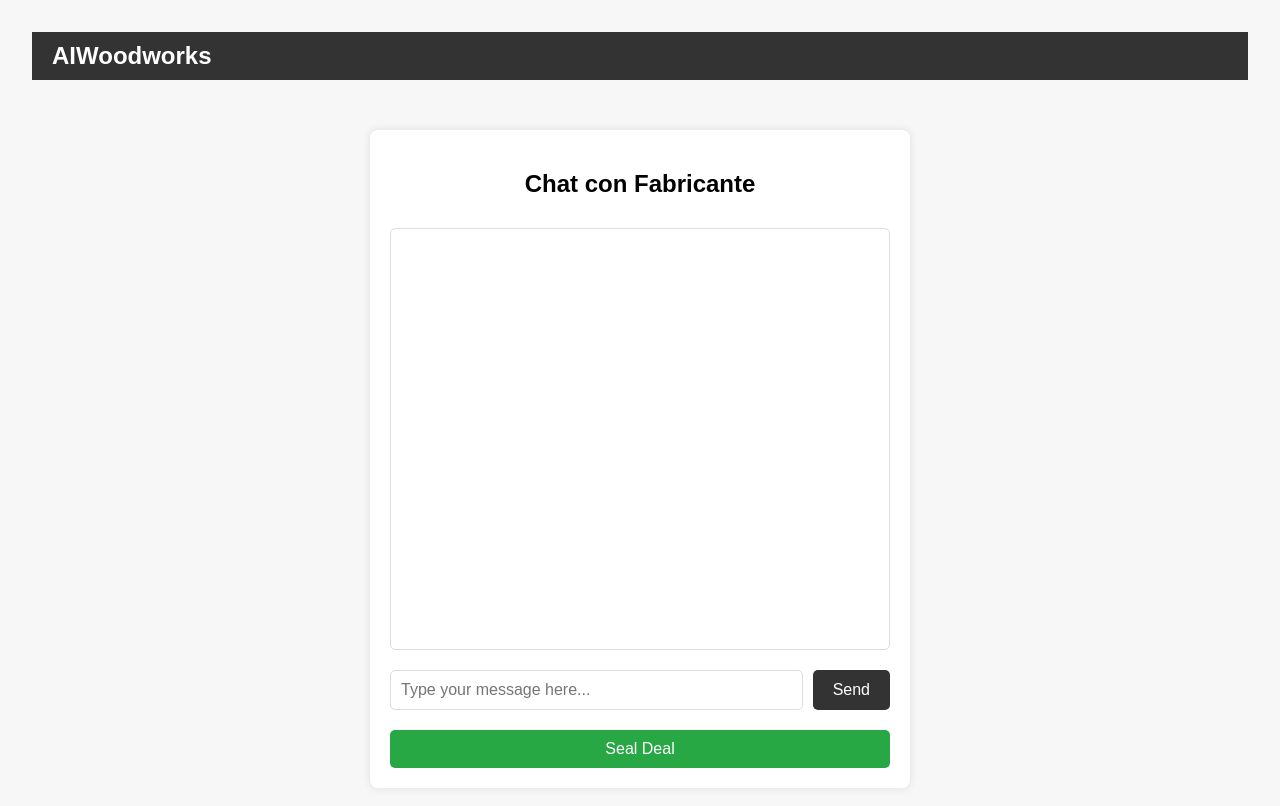
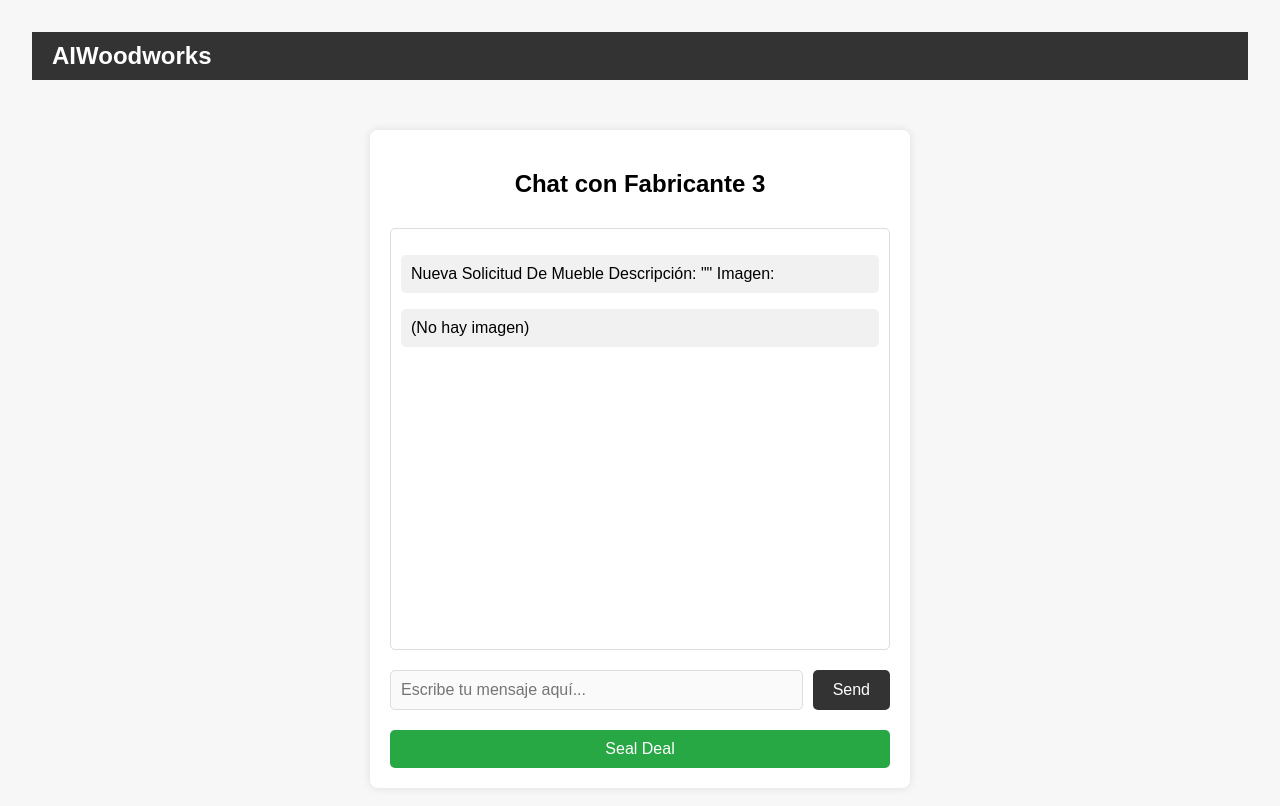
Before and after one commit to Kevin-Calvo/AIWoodWorks, a React (Vite) app in the folder AIWoodWorks-FE/: page /chat in a window 1280 px wide. Shown: the top 806 px of the page. Built offline with nearby package versions, Linux system fonts and the light colour scheme.

Commit message:
muestra cambios

```diff
--- a/AIWoodWorks-FE/src/Chat/Chat.jsx
+++ b/AIWoodWorks-FE/src/Chat/Chat.jsx
@@ -1,84 +1,61 @@
-import { useState, useEffect } from 'react';
-import { useNavigate, useLocation } from 'react-router-dom';  // Import useNavigate and useLocation from react-router-dom
+import React, { useEffect, useState } from 'react';
+import { useLocation } from 'react-router-dom';
 import './Chat.css';
 
 function Chat() {
+  const location = useLocation();
+  const { prompt, imageUrl } = location.state || {}; // Obtiene el prompt y la imagen si están disponibles
+
   const [messages, setMessages] = useState([]);
-  const [userInput, setUserInput] = useState('');
-  const navigate = useNavigate();  // Initialize navigate
-  const location = useLocation();  // Get location to retrieve passed state
-  const { prompt, imageUrl, fabricanteId } = location.state || {};  // Get prompt and imageUrl from location.state
 
   useEffect(() => {
-    if (prompt && imageUrl) {
-      // Add initial system message with the prompt and image
-      setMessages([
-        { sender: false, text: `Nueva Solicitud de Mueble\nDescripcion\n"${prompt}"` },
-        { sender: false, text: `Imagen\n` },
-        { sender: false, text: `${imageUrl ? <img src={imageUrl} alt="Furniture Design" className="generated-image" /> : 'No image provided'}` },
-      ]);
-    }
+    // Configura el mensaje inicial con el prompt y la imagen, dejando campos vacíos si no existen
+    setMessages([
+      {
+        sender: 'Fabricante',
+        text: `Nueva Solicitud De Mueble\n\nDescripción: "${prompt || ''}"\n\nImagen:`,
+        image: imageUrl || null,
+      },
+    ]);
   }, [prompt, imageUrl]);
-
-  const sendMessage = () => {
-    if (userInput.trim() === '') return;
-
-    // Add user message to the messages array
-    setMessages(prevMessages => [
-      ...prevMessages,
-      { sender: true, text: userInput },
-    ]);
-
-    // Simulate a response from the receiver
-    setMessages(prevMessages => [
-      ...prevMessages,
-      { sender: false, text: `Received: ${userInput}` },
-    ]);
-
-    // Clear the input field
-    setUserInput('');
-  };
-
-  const sealDeal = () => {
-    // Redirect to the payment screen when sealing the deal
-    navigate('/payment');  // Navigate to the payment page
-  };
 
   return (
     <>
-      {/* Header with logo */}
+      {/* Encabezado con el título */}
       <header>
         <div className="logo">AIWoodworks</div>
       </header>
 
-      {/* Main container for chat */}
+      {/* Contenedor principal */}
       <div className="container">
-        <h2>Chat con Fabricante {fabricanteId}</h2>
+        <h2>Chat con Fabricante 3</h2>
 
-        {/* Chat box to display messages */}
+        {/* Caja de chat para mostrar los mensajes */}
         <div className="chat-box">
           {messages.map((message, index) => (
-            <div key={index} className={`message ${message.sender ? 'sender' : 'receiver'}`}>
+            <div key={index} className="message receiver">
               <p>{message.text}</p>
+              {message.image ? (
+                <div className="image-container">
+                  <img src={message.image} alt="Furniture Design" className="generated-image" />
+                </div>
+              ) : (
+                <p>(No hay imagen)</p> // Texto alternativo si no hay imagen
+              )}
             </div>
           ))}
         </div>
 
-        {/* Input group for user prompts */}
+        {/* Campo de entrada de texto y botones */}
         <div className="input-group">
-          <input
-            type="text"
-            value={userInput}
-            onChange={(e) => setUserInput(e.target.value)}
-            placeholder="Type your message here..."
-          />
-          <button className="send-button" onClick={sendMessage}>
+          <input type="text" placeholder="Escribe tu mensaje aquí..." disabled />
+          <button className="send-button" disabled>
             Send
           </button>
         </div>
 
-        {/* Button to seal the deal */}
-        <button className="seal-deal-button" onClick={sealDeal}>
+        {/* Botón para sellar el trato */}
+        <button className="seal-deal-button" disabled>
           Seal Deal
         </button>
       </div>
--- a/AIWoodWorks-FE/src/Request/Request.jsx
+++ b/AIWoodWorks-FE/src/Request/Request.jsx
@@ -85,7 +85,7 @@ function AIImageRequest() {
 
   const makeDesign = () => {
     // Navegar a la página de sugerencias pasando el prompt y la imagen como estado
-    navigate('/sugerencia', { state: { prompt: userPrompt, image: generatedImage } });
+    navigate('/sugerencia', { state: { prompt: userPrompt, imageUrl: generatedImage } });
   };
 
   return (
```
Also changed, not shown: AIWoodWorks-FE/src/Sugerencia/Sugerencia.jsx (line endings or trailing spaces).
